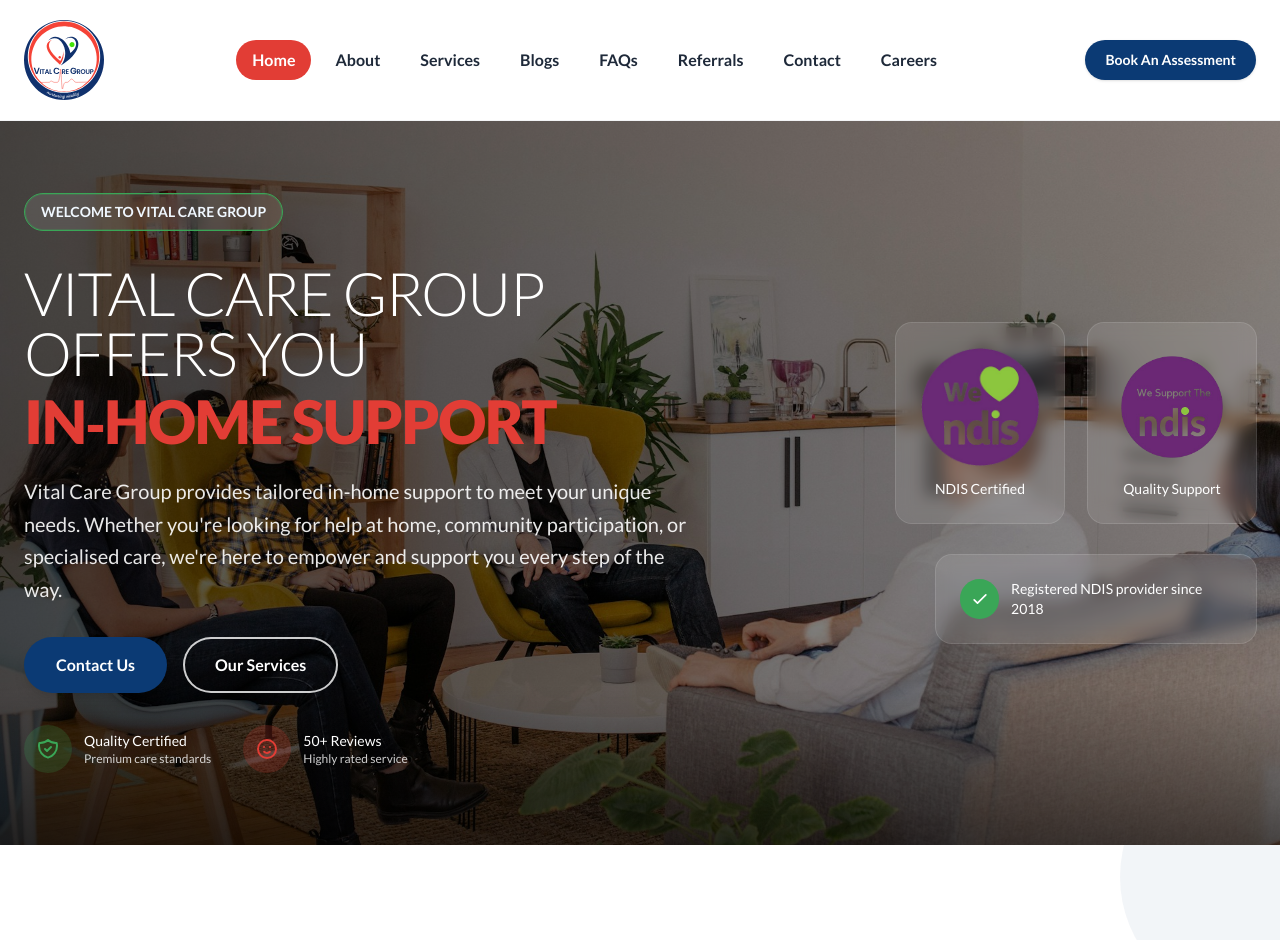
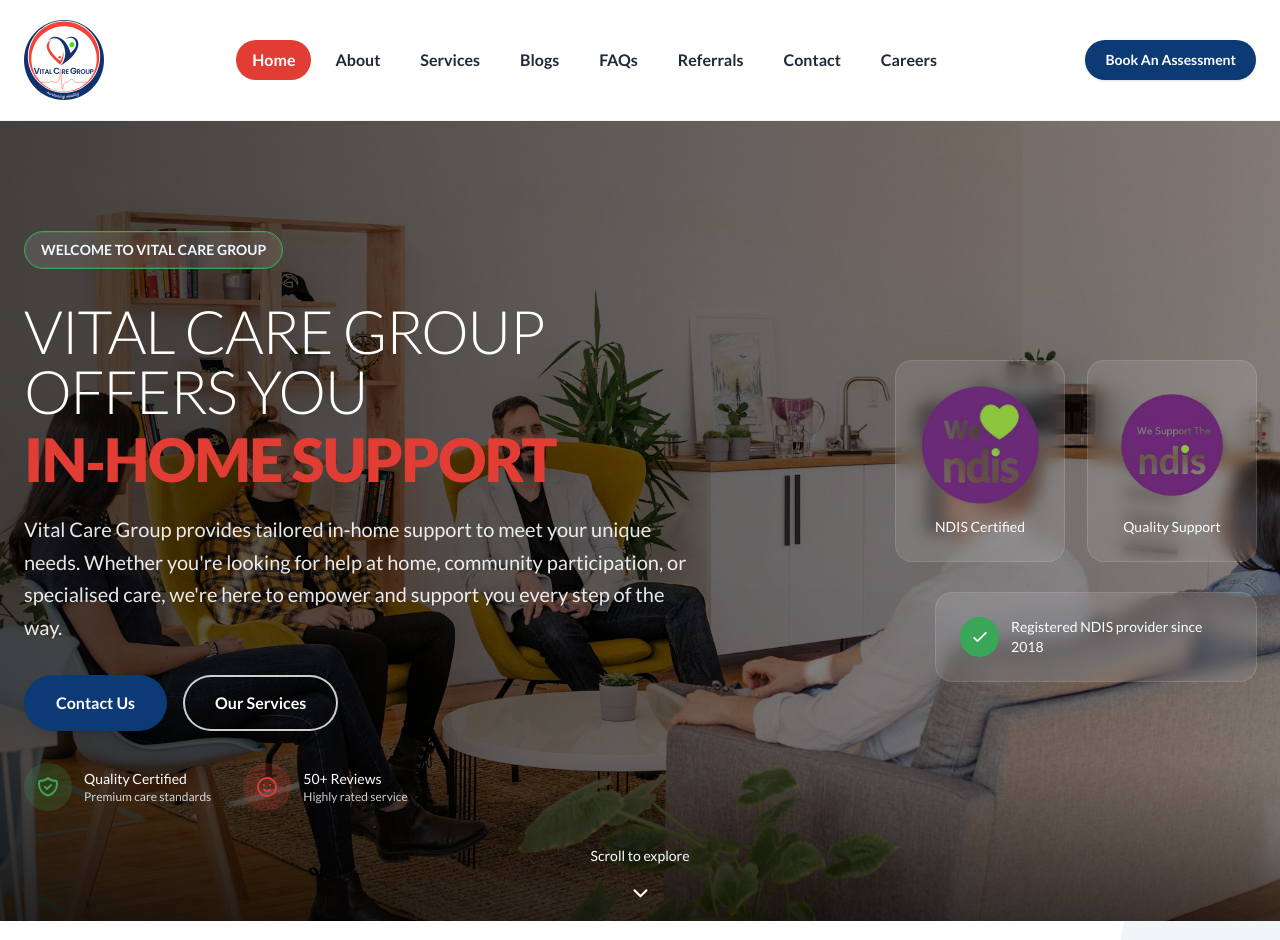
Before and after one commit to abishek12/vital-care-front-end, a Next.js app: page / in a window 1280 px wide. Shown: the top 940 px of the page. Built offline with nearby package versions, Linux system fonts and the light colour scheme.

Commit message:
feat: enhance HeroSection with framer-motion animations and scroll indicator

```diff
--- a/src/components/Home/HeroSection.jsx
+++ b/src/components/Home/HeroSection.jsx
@@ -1,18 +1,38 @@
+"use client";
 import Image from "next/image";
+import { motion } from "framer-motion";
+import { ChevronDown } from "lucide-react";
 
 export default function HeroSection() {
+  const containerVariants = {
+    hidden: { opacity: 0 },
+    visible: {
+      opacity: 1,
+      transition: {
+        staggerChildren: 0.2,
+        delayChildren: 0.3,
+      },
+    },
+  };
+
   return (
-    <section
+    <motion.section
       aria-labelledby="hero-heading"
-      className="relative isolate overflow-hidden"
+      className="relative isolate overflow-hidden min-h-screen flex items-center"
+      initial="hidden"
+      whileInView="visible"
+      viewport={{ once: true }}
+      variants={containerVariants}
     >
       <BackgroundImage />
 
-      <div className="mx-auto grid max-w-7xl grid-cols-1 items-center gap-10 px-4 py-12 md:grid-cols-12 md:gap-8 md:px-6 md:py-16 lg:py-18">
+      <div className="mx-auto grid max-w-7xl grid-cols-1 items-center gap-10 px-4 py-12 md:grid-cols-12 md:gap-8 md:px-6 md:py-16 lg:py-20">
         <LeftContent />
         <RightBadges />
       </div>
-    </section>
+
+      <ScrollIndicator />
+    </motion.section>
   );
 }
 
@@ -25,80 +45,209 @@
         alt="Care professional assisting a client at home"
         className="h-full w-full object-cover object-center"
       />
-      <div className="absolute inset-0 bg-gradient-to-r from-black/70 to-black/40"></div>
+      <motion.div
+        className="absolute inset-0 bg-gradient-to-r from-black/70 to-black/40"
+        initial={{ opacity: 0 }}
+        animate={{ opacity: 1 }}
+        transition={{ duration: 1.5 }}
+      />
       <div className="pointer-events-none absolute inset-x-0 bottom-0 h-40 bg-gradient-to-t from-black/50 to-transparent" />
     </div>
   );
 }
 
 function LeftContent() {
+  const itemVariants = {
+    hidden: { y: 50, opacity: 0 },
+    visible: {
+      y: 0,
+      opacity: 1,
+      transition: {
+        duration: 0.8,
+        ease: "easeOut",
+      },
+    },
+  };
+
   return (
-    <div className="md:col-span-8 lg:col-span-7 text-white space-y-6">
+    <motion.div
+      className="md:col-span-8 lg:col-span-7 text-white space-y-6"
+      variants={itemVariants}
+    >
       <WelcomeBadge />
       <MainHeading />
       <DescriptionText />
       <ActionButtons />
       <TrustIndicators />
-    </div>
+    </motion.div>
   );
 }
 
 function WelcomeBadge() {
+  const badgeVariants = {
+    hidden: { scale: 0, rotate: -180 },
+    visible: {
+      scale: 1,
+      rotate: 0,
+      transition: {
+        type: "spring",
+        stiffness: 200,
+        damping: 15,
+        delay: 0.4,
+      },
+    },
+    hover: {
+      scale: 1.05,
+      transition: { duration: 0.2 },
+    },
+  };
+
   return (
-    <div className="inline-flex rounded-full border border-[#3aa657] bg-white/10 px-4 py-2 text-sm font-semibold text-[#f0f8ff] ring-1 ring-inset ring-[#3aa657]/30 backdrop-blur-sm">
+    <motion.div
+      className="inline-flex rounded-full border border-[#3aa657] bg-white/10 px-4 py-2 text-sm font-semibold text-[#f0f8ff] ring-1 ring-inset ring-[#3aa657]/30 backdrop-blur-sm"
+      variants={badgeVariants}
+      whileHover="hover"
+    >
       WELCOME TO VITAL CARE GROUP
-    </div>
+    </motion.div>
   );
 }
 
 function MainHeading() {
+  const textVariants = {
+    hidden: { opacity: 0, y: 30 },
+    visible: {
+      opacity: 1,
+      y: 0,
+      transition: {
+        duration: 0.8,
+        ease: "easeOut",
+        delay: 0.6,
+      },
+    },
+  };
+
   return (
-    <h1
+    <motion.h1
       id="hero-heading"
       className="mt-2 text-4xl font-light tracking-tight sm:text-5xl lg:text-6xl"
+      variants={textVariants}
     >
       <span className="block text-white">VITAL CARE GROUP OFFERS YOU</span>
-      <span className="block text-[#e23d35] mt-2 font-extrabold">
+      <motion.span
+        className="block text-[#e23d35] mt-2 font-extrabold"
+        initial={{ opacity: 0, scale: 0.8 }}
+        animate={{ opacity: 1, scale: 1 }}
+        transition={{ delay: 0.8, duration: 0.7, type: "spring" }}
+      >
         IN‑HOME SUPPORT
-      </span>
-    </h1>
+      </motion.span>
+    </motion.h1>
   );
 }
 
 function DescriptionText() {
+  const textVariants = {
+    hidden: { opacity: 0, y: 20 },
+    visible: {
+      opacity: 1,
+      y: 0,
+      transition: {
+        duration: 0.7,
+        ease: "easeOut",
+        delay: 1.0,
+      },
+    },
+  };
+
   return (
-    <p className="mt-5 max-w-2xl text-lg leading-relaxed text-white/90 md:text-xl">
+    <motion.p
+      className="mt-5 max-w-2xl text-lg leading-relaxed text-white/90 md:text-xl"
+      variants={textVariants}
+    >
       Vital Care Group provides tailored in‑home support to meet your unique
       needs. Whether you're looking for help at home, community participation,
       or specialised care, we're here to empower and support you every step of
       the way.
-    </p>
+    </motion.p>
   );
 }
 
 function ActionButtons() {
+  const buttonVariants = {
+    hidden: { opacity: 0, y: 20 },
+    visible: {
+      opacity: 1,
+      y: 0,
+      transition: {
+        duration: 0.7,
+        ease: "easeOut",
+        delay: 1.2,
+      },
+    },
+    hover: {
+      scale: 1.05,
+      boxShadow: "0 10px 25px rgba(0, 0, 0, 0.2)",
+      transition: { duration: 0.2 },
+    },
+  };
+
   return (
-    <div className="mt-8 flex flex-wrap items-center gap-4">
-      <a
+    <motion.div
+      className="mt-8 flex flex-wrap items-center gap-4"
+      variants={buttonVariants}
+    >
+      <motion.a
         href="/contact"
-        className="inline-flex items-center rounded-full bg-[#0b3a74] hover:bg-[#0a3366] text-white px-8 py-4 text-base font-semibold shadow-lg transition-colors duration-200"
+        className="inline-flex items-center rounded-full bg-[#0b3a74] hover:bg-[#0a3366] text-white px-8 py-4 text-base font-semibold shadow-lg transition-all duration-300"
+        whileHover="hover"
       >
         Contact Us
-      </a>
-      <a
+      </motion.a>
+      <motion.a
         href="/services"
-        className="inline-flex items-center rounded-full bg-transparent hover:bg-white/10 text-white px-8 py-4 text-base font-semibold ring-2 ring-white/80 ring-inset transition-colors duration-200"
+        className="inline-flex items-center rounded-full bg-transparent hover:bg-white/10 text-white px-8 py-4 text-base font-semibold ring-2 ring-white/80 ring-inset transition-all duration-300"
+        whileHover={{
+          scale: 1.05,
+          backgroundColor: "rgba(255, 255, 255, 0.15)",
+        }}
       >
         Our Services
-      </a>
-    </div>
+      </motion.a>
+    </motion.div>
   );
 }
 
 function TrustIndicators() {
+  const containerVariants = {
+    hidden: { opacity: 0 },
+    visible: {
+      opacity: 1,
+      transition: {
+        staggerChildren: 0.2,
+        delayChildren: 1.4,
+      },
+    },
+  };
+
+  const itemVariants = {
+    hidden: { opacity: 0, x: -20 },
+    visible: {
+      opacity: 1,
+      x: 0,
+      transition: {
+        duration: 0.6,
+        ease: "easeOut",
+      },
+    },
+  };
+
   return (
-    <div className="mt-8 flex flex-col gap-4 sm:flex-row sm:items-center sm:gap-8">
-      <div className="flex items-center gap-3">
+    <motion.div
+      className="mt-8 flex flex-col gap-4 sm:flex-row sm:items-center sm:gap-8"
+      variants={containerVariants}
+    >
+      <motion.div className="flex items-center gap-3" variants={itemVariants}>
         <div className="flex h-12 w-12 items-center justify-center rounded-full bg-[#3aa657]/20">
           <svg
             xmlns="http://www.w3.org/2000/svg"
@@ -119,9 +268,9 @@
           <p className="text-sm font-medium text-white">Quality Certified</p>
           <p className="text-xs text-white/80">Premium care standards</p>
         </div>
-      </div>
+      </motion.div>
 
-      <div className="flex items-center gap-3">
+      <motion.div className="flex items-center gap-3" variants={itemVariants}>
         <div className="flex h-12 w-12 items-center justify-center rounded-full bg-[#e23d35]/20">
           <svg
             xmlns="http://www.w3.org/2000/svg"
@@ -142,17 +291,54 @@
           <p className="text-sm font-medium text-white">50+ Reviews</p>
           <p className="text-xs text-white/80">Highly rated service</p>
         </div>
-      </div>
-    </div>
+      </motion.div>
+    </motion.div>
   );
 }
 
 function RightBadges() {
+  const containerVariants = {
+    hidden: { opacity: 0, x: 50 },
+    visible: {
+      opacity: 1,
+      x: 0,
+      transition: {
+        duration: 1,
+        ease: "easeOut",
+        delay: 0.8,
+      },
+    },
+  };
+
+  const itemVariants = {
+    hidden: { opacity: 0, y: 30 },
+    visible: {
+      opacity: 1,
+      y: 0,
+      transition: {
+        duration: 0.7,
+        ease: "easeOut",
+      },
+    },
+    hover: {
+      y: -10,
+      scale: 1.05,
+      transition: { duration: 0.3 },
+    },
+  };
+
   return (
-    <div className="md:col-span-4 lg:col-span-5">
+    <motion.div
+      className="md:col-span-4 lg:col-span-5"
+      variants={containerVariants}
+    >
       <div className="flex flex-col items-center gap-8 md:items-end">
         <div className="grid grid-cols-2 gap-6">
-          <div className="flex flex-col items-center justify-center rounded-2xl bg-white/10 p-6 backdrop-blur-sm ring-1 ring-white/20">
+          <motion.div
+            className="flex flex-col items-center justify-center rounded-2xl bg-white/10 p-6 backdrop-blur-sm ring-1 ring-white/20"
+            variants={itemVariants}
+            whileHover="hover"
+          >
             <Image
               src="/images/ndis.png"
               width={120}
@@ -163,8 +349,12 @@
             <p className="mt-3 text-center text-sm font-medium text-white">
               NDIS Certified
             </p>
-          </div>
-          <div className="flex flex-col items-center justify-center rounded-2xl bg-white/10 p-6 backdrop-blur-sm ring-1 ring-white/20">
+          </motion.div>
+          <motion.div
+            className="flex flex-col items-center justify-center rounded-2xl bg-white/10 p-6 backdrop-blur-sm ring-1 ring-white/20"
+            variants={itemVariants}
+            whileHover="hover"
+          >
             <Image
               src="/images/support-ndis.png"
               width={120}
@@ -175,10 +365,14 @@
             <p className="mt-3 text-center text-sm font-medium text-white">
               Quality Support
             </p>
-          </div>
+          </motion.div>
         </div>
 
-        <div className="rounded-2xl bg-white/10 p-6 backdrop-blur-sm ring-1 ring-white/20 max-w-xs">
+        <motion.div
+          className="rounded-2xl bg-white/10 p-6 backdrop-blur-sm ring-1 ring-white/20 max-w-xs"
+          variants={itemVariants}
+          whileHover="hover"
+        >
           <div className="flex items-center gap-3">
             <div className="flex h-10 w-10 items-center justify-center rounded-full bg-[#3aa657]">
               <svg
@@ -200,8 +394,63 @@
               Registered NDIS provider since 2018
             </p>
           </div>
-        </div>
+        </motion.div>
       </div>
-    </div>
+    </motion.div>
   );
 }
+
+function ScrollIndicator() {
+  const scrollVariants = {
+    hidden: { opacity: 0, y: 10 },
+    visible: {
+      opacity: 1,
+      y: 0,
+      transition: {
+        duration: 0.8,
+        delay: 2.0,
+      },
+    },
+    bounce: {
+      y: [0, 10, 0],
+      transition: {
+        duration: 1.5,
+        repeat: Infinity,
+        repeatType: "loop",
+      },
+    },
+  };
+
+  const handleScroll = () => {
+    window.scrollTo({
+      top: window.innerHeight,
+      behavior: "smooth",
+    });
+  };
+
+  return (
+    <motion.div
+      className="absolute bottom-8 left-1/2 transform -translate-x-1/2 cursor-pointer"
+      variants={scrollVariants}
+      initial="hidden"
+      animate={["visible", "bounce"]}
+      onClick={handleScroll}
+    >
+      <div className="flex flex-col items-center">
+        <span className="text-white text-sm mb-2">Scroll to explore</span>
+        <motion.div
+          animate={{
+            y: [0, 8, 0],
+          }}
+          transition={{
+            duration: 1.5,
+            repeat: Infinity,
+            repeatType: "loop",
+          }}
+        >
+          <ChevronDown className="h-6 w-6 text-white" />
+        </motion.div>
+      </div>
+    </motion.div>
+  );
+}
```
